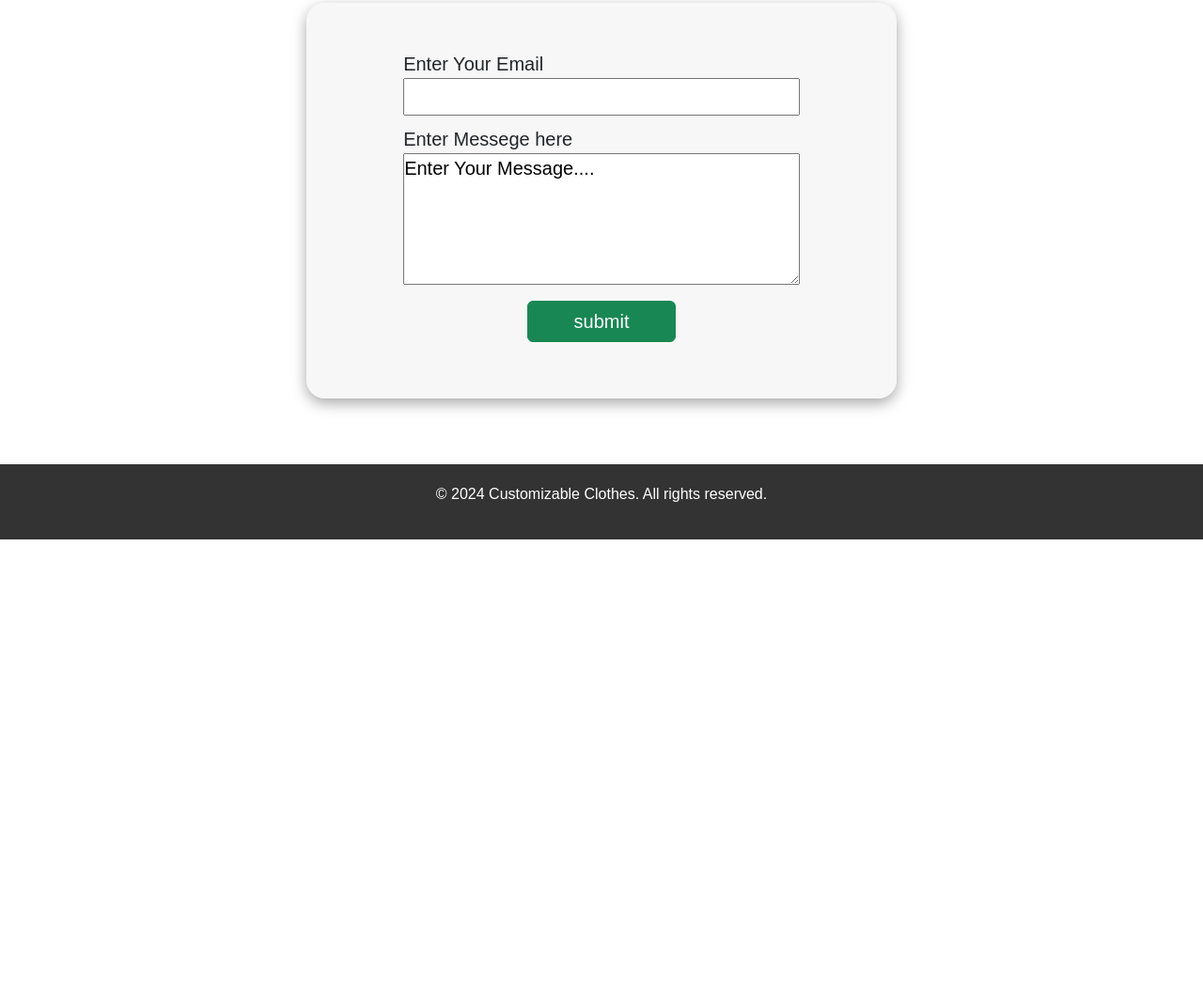
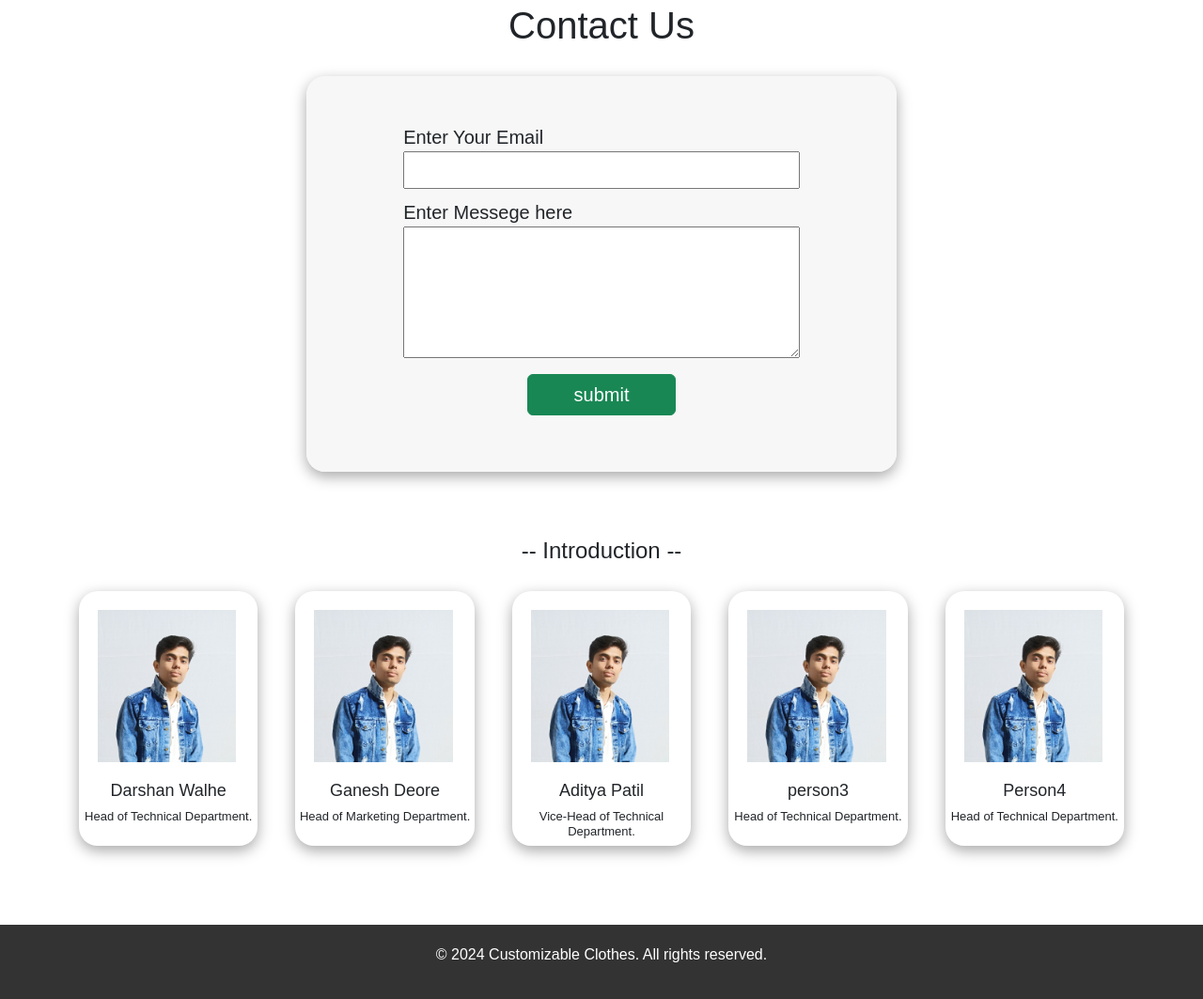
Before and after one commit to 1510darshan/Vastra-clothings, a plain HTML site: page contact.html in a window 1280 px wide. Shown: the part 143-1206 px from the top of the page at 94% size. Before the commit the page ends 800 px from the top, so only its background shows below. Drawn offline with nearby package versions, Linux system fonts and the light colour scheme.

Commit message:
after adding introduction

```diff
--- a/contact.html
+++ b/contact.html
@@ -62,6 +62,7 @@
   <center>
 
       <div class="contactus">
+        <div><center><h1 class="contact">Contact Us</h1></center></div>
 
         <div class="box">
           <div>
@@ -73,7 +74,7 @@
 
             <div class="para">
               <label for="text">Enter Messege here</label>
-              <textarea  type="text" name="text" id="text">Enter Your Message....</textarea>
+              <textarea  type="text" name="text" id="text"></textarea>
             </div>
           </div>
           <div>
@@ -84,6 +85,47 @@
         </div>
       </div>
   </center>
+
+  <div class="mem-container">
+    <center><h4>-- Introduction --</h4></center>
+    <div class="members">
+      <div class="mem1">
+        <center>
+          <img src="assets/darshan.jpg" class="img"  width="80%" alt="#">
+          <h3>Darshan Walhe</h3>
+          <h5>Head of Technical Department.</h5>
+        </center>
+      </div>
+      <div class="mem1">
+        <center>
+          <img src="assets/darshan.jpg" class="img"  width="80%" alt="#">
+          <h3>Ganesh Deore</h3>
+          <h5>Head of Marketing Department.</h5>
+        </center>
+      </div>
+      <div class="mem1">
+        <center>
+          <img src="assets/darshan.jpg" class="img"  width="80%" alt="#">
+          <h3>Aditya Patil</h3>
+          <h5>Vice-Head of Technical Department.</h5>
+        </center>
+      </div>
+      <div class="mem1">
+        <center>
+          <img src="assets/darshan.jpg" class="img"  width="80%" alt="#">
+          <h3>person3</h3>
+          <h5>Head of Technical Department.</h5>
+        </center>
+      </div>
+      <div class="mem1">
+        <center>
+          <img src="assets/darshan.jpg" class="img" width="80%" alt="#">
+          <h3>Person4</h3>
+          <h5>Head of Technical Department.</h5>
+        </center>
+      </div>
+    </div>
+  </div>
 
 
 
--- a/styles.css
+++ b/styles.css
@@ -9,6 +9,7 @@ body {
     font-family: Arial, sans-serif;
     height: 100%;
     display:inline;
+    /* position: absolute; */
 
 }
 
@@ -182,3 +183,31 @@ label {
     border-radius: 20px;
     background-color: #f5f5f5c0;
 }
+.contact {
+    font-size: 40px;
+}
+
+.members {
+    display: flex;
+    justify-content: center;
+    margin: 0 5% 5% 5%;
+}
+
+h3{
+    font-size: large;
+}
+
+.mem1 {
+    box-shadow: rgba(0, 0, 0, 0.35) 0px 5px 15px;
+    border-radius: 20px;
+    margin: 20px;
+}
+
+.img {
+    margin: 20px;
+    padding-right: 5px;
+}
+
+h5{
+    font-size: small;
+}
```
Also changed, not shown: assets/darshan.jpg (added), assets/darshan.webp (added).
